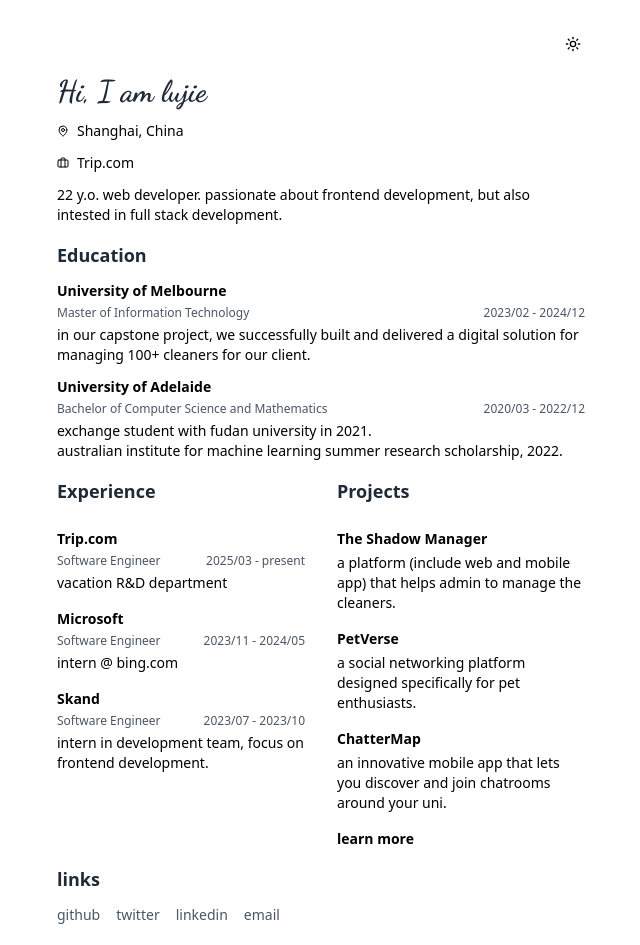
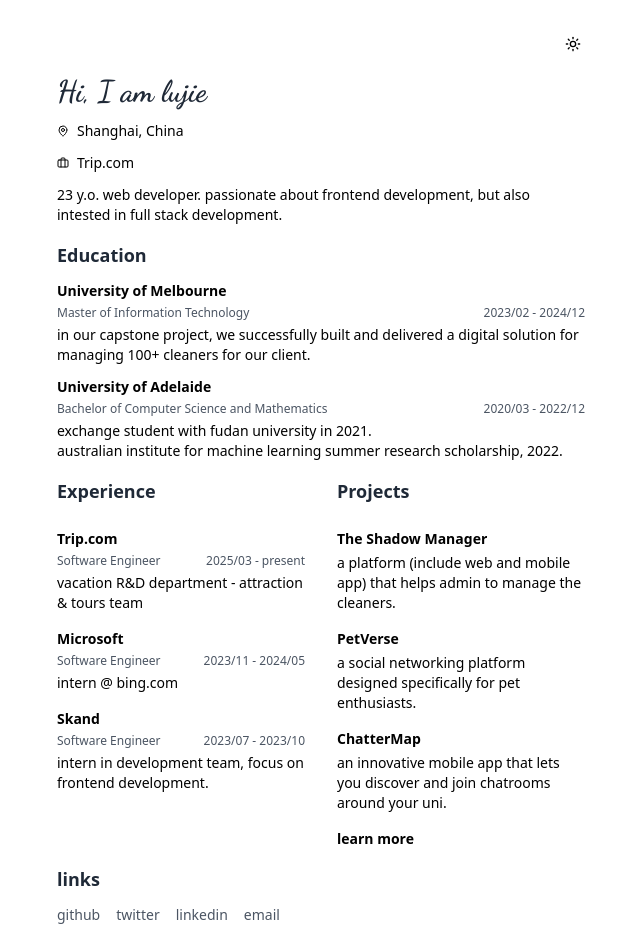
Before and after one commit to XiaoLinZzz/my-profile-1, a React (Vite) app: page / in a window 1280 px wide. Shown: the whole page, without its empty margins (319-959 px from the left). Built offline with nearby package versions, Linux system fonts and the light colour scheme.

Commit message:
modify profile

```diff
--- a/src/profile.jsx
+++ b/src/profile.jsx
@@ -71,7 +71,7 @@ const ProfilePage = () => {
               <Briefcase className="w-3 h-3" /> Trip.com
             </p>
             <p className="text-black dark:text-white text-sm max-w-xl">
-              22 y.o. web developer. passionate about frontend development, but
+              23 y.o. web developer. passionate about frontend development, but
               also intested in full stack development.
             </p>
           </header>
@@ -143,7 +143,7 @@ const ProfilePage = () => {
                     <span>2025/03 - present</span>
                   </p>
                   <p className="text-black dark:text-white text-sm">
-                    vacation R&D department
+                    vacation R&D department - attraction & tours team
                   </p>
                 </div>
                 <div className="space-y-1">
```
